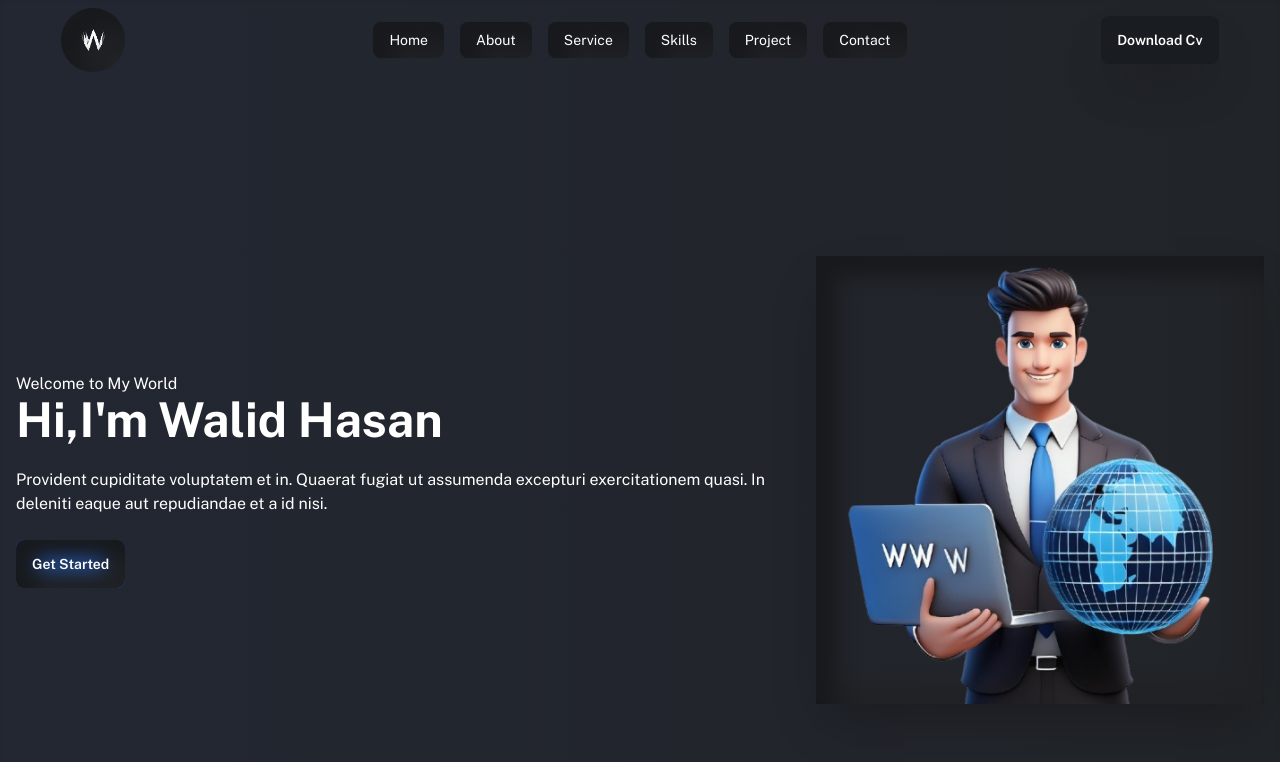
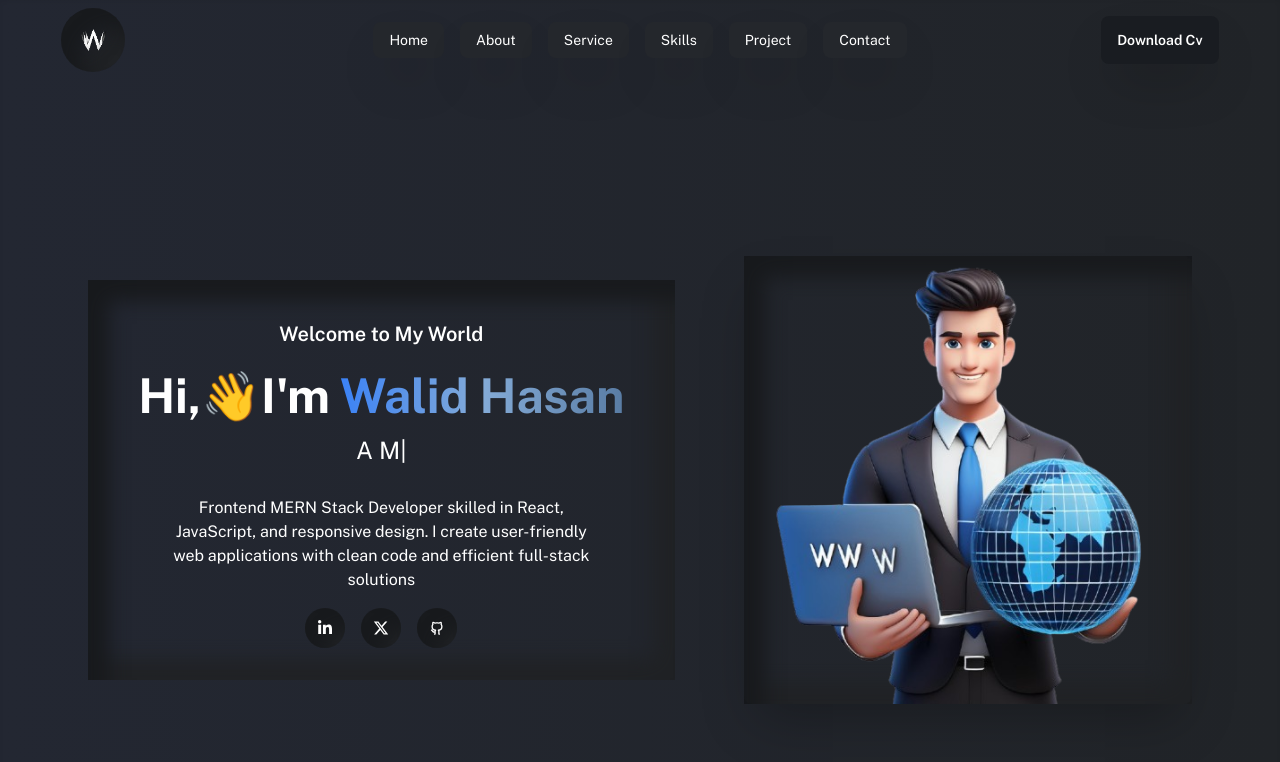
Before and after one commit to walid-official/my-new-portfolio, a React (Vite) app: page / in a window 1280 px wide. Shown: the top 762 px of the page. Built offline with nearby package versions, Linux system fonts and the light colour scheme.

Commit message:
banner design is perfectly done

```diff
--- a/package.json
+++ b/package.json
@@ -12,9 +12,12 @@
   "dependencies": {
     "localforage": "^1.10.0",
     "match-sorter": "^8.0.0",
+    "motion": "^11.15.0",
     "react": "^18.3.1",
     "react-dom": "^18.3.1",
+    "react-icons": "^5.4.0",
     "react-router-dom": "^7.1.1",
+    "react-type-animation": "^3.2.0",
     "sort-by": "^1.2.0"
   },
   "devDependencies": {
--- a/src/components/Navbar/Navbar.jsx
+++ b/src/components/Navbar/Navbar.jsx
@@ -3,22 +3,22 @@ import navLogo from "../../assets/images/logo.png"
 const Navbar = () => {
   const links = (
     <>
-      <li className="bg-[#24272c] boxShadow rounded-lg shadow-2xl">
+      <li className="bg-[#24272c]  rounded-lg shadow-2xl">
         <a>Home</a>
       </li>
-      <li className="bg-[#24272c] boxShadow rounded-lg shadow-2xl">
+      <li className="bg-[#24272c]  rounded-lg shadow-2xl">
         <a>About</a>
       </li>
-      <li className="bg-[#24272c] boxShadow rounded-lg shadow-2xl">
+      <li className="bg-[#24272c]  rounded-lg shadow-2xl">
         <a>Service</a>
       </li>
-      <li className="bg-[#24272c] boxShadow rounded-lg shadow-2xl">
+      <li className="bg-[#24272c]  rounded-lg shadow-2xl">
         <a>Skills</a>
       </li>
-      <li className="bg-[#24272c] boxShadow rounded-lg shadow-2xl">
+      <li className="bg-[#24272c]  rounded-lg shadow-2xl">
         <a>Project</a>
       </li>
-      <li className="bg-[#24272c] boxShadow rounded-lg shadow-2xl">
+      <li className="bg-[#24272c]  rounded-lg shadow-2xl">
         <a>Contact</a>
       </li>
     </>
--- a/src/components/banner/Banner.jsx
+++ b/src/components/banner/Banner.jsx
@@ -1,25 +1,60 @@
 import React from "react";
-import bannerImg from "../../assets/images/banner.png"
+import bannerImg from "../../assets/images/banner.png";
+import { TypeAnimation } from "react-type-animation";
+import { FaXTwitter } from "react-icons/fa6";
+import { FaLinkedinIn } from "react-icons/fa6";
+import { RiGithubLine } from "react-icons/ri";
 const Banner = () => {
   return (
     <div>
-      <div className="hero h-screen text-white">
-        <div className="hero-content flex-col lg:flex-row-reverse">
-        <div className="shadow-2xl boxShadow">
-        <img
-            src={bannerImg}
-            className="max-w-md rounded-lg shadow-2xl"
-          />
-        </div>
-          <div>
-            <h2 >Welcome to My World</h2>
-            <h1 className="text-5xl font-bold">Hi,I'm Walid Hasan</h1>
-            <p className="py-6">
-              Provident cupiditate voluptatem et in. Quaerat fugiat ut assumenda
-              excepturi exercitationem quasi. In deleniti eaque aut repudiandae
-              et a id nisi.
+      <div className="h-screen w-11/12 mx-auto text-white">
+        <div className="flex items-center h-screen flex-row-reverse justify-around ">
+          <div className=" shadow-2xl boxShadow">
+            <img src={bannerImg} className="max-w-md rounded-lg shadow-2xl" />
+          </div>
+          <div className="boxShadow p-8 w-[50%] flex flex-col justify-center items-center">
+            <div className="flex gap-6 items-center pb-4">
+              {/* <div className="w-10 h-1 bg-black boxShadow"></div> */}
+              <h2 className="font-semibold text-xl px-4 py-2">Welcome to My World</h2>
+            </div>
+            <h1 className="text-5xl font-bold">Hi,👋I'm <span className="bg-clip-text text-transparent bg-gradient-to-r from-blue-500 via-[#84abd7] to-[#597ca4]">Walid Hasan</span></h1>
+           <div className="py-3">
+           <TypeAnimation
+              sequence={[
+                // Same substring at the start will only be typed out once, initially
+                "A Web Designer",
+                1000, // wait 1s before replacing "Mice" with "Hamsters"
+                "A Frontend Web Developer",
+                1000,
+                "A MERN Web Developer",
+                1000,
+              ]}
+              wrapper="span"
+              speed={50}
+              style={{ fontSize: "1.5em" }}
+              repeat={Infinity}
+            />
+           </div>
+            <p className="py-4 w-[80%] text-center">
+              Frontend MERN Stack Developer skilled in React, JavaScript, and responsive design. I create user-friendly web applications with clean code and efficient full-stack solutions
             </p>
-            <button className="btn bg-[#286fe8] border-none shadow-2xl boxShadow text-white">Get Started</button>
+            {/* <button className="btn bg-[#286fe8] border-none shadow-2xl boxShadow text-white">
+              Get Started
+            </button> */}
+            <div className="flex gap-4">
+              <div className="boxShadow w-10 h-10 rounded-full flex justify-center items-center">
+                <a href=""><FaLinkedinIn></FaLinkedinIn></a>
+              </div>
+              <div className="boxShadow w-10 h-10 rounded-full flex justify-center items-center">
+                <a href=""><FaXTwitter></FaXTwitter></a>
+              </div>
+              <div className="boxShadow w-10 h-10 rounded-full flex justify-center items-center">
+                <a href=""> <RiGithubLine></RiGithubLine></a>
+              </div>
+
+
+
+            </div>
           </div>
         </div>
       </div>
```
Also changed, not shown: 1 other file (tests, documents, lock files or other folders).
